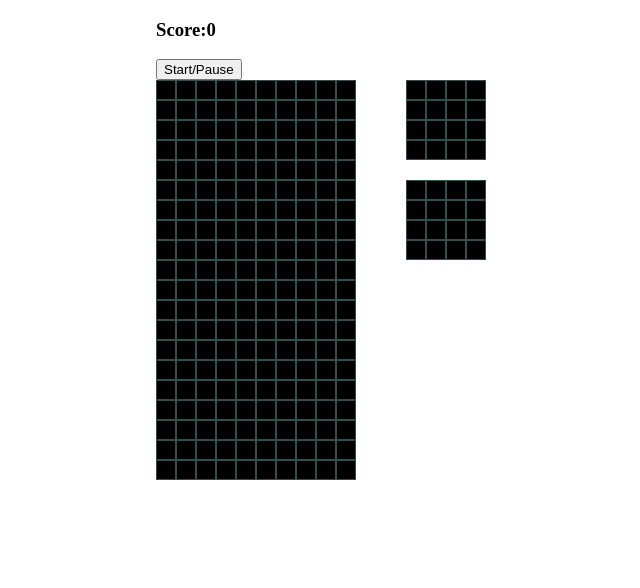
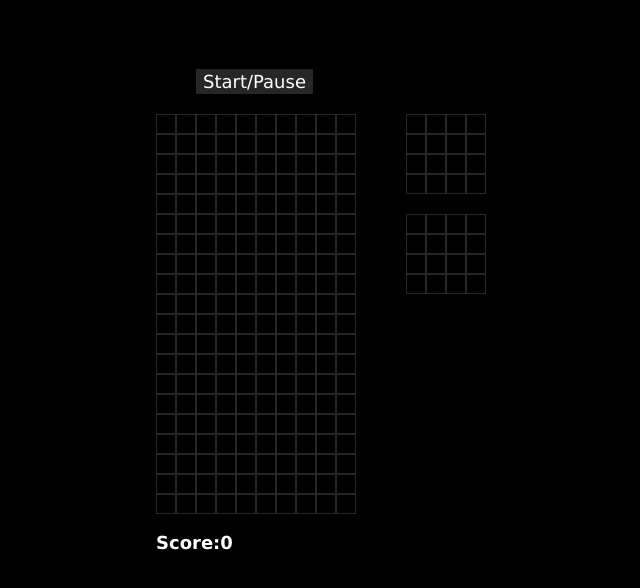
Before and after one commit to Depicar/depicar.github.io, a plain HTML site: page index.html in a window 1280 px wide. Shown: the whole page, without its empty margins (319-959 px from the left). Drawn offline with Linux system fonts and the light colour scheme.

Commit message:
style changes

```diff
--- a/index.html
+++ b/index.html
@@ -7,7 +7,7 @@
         <title>Basic Tetris</title>
     </head>
     <body>
-        <h3>Score:<span id="score">0</span></h3>
+
         <button id="start-button">Start/Pause</button>
 
         <div class="container">
@@ -212,16 +212,16 @@
                 <div></div>
                 <div></div>
                 <div></div>
-                <div class="taken" style="border:1px solid white"></div>
-                <div class="taken" style="border:1px solid white"></div>
-                <div class="taken" style="border:1px solid white"></div>
-                <div class="taken" style="border:1px solid white"></div>
-                <div class="taken" style="border:1px solid white"></div>
-                <div class="taken" style="border:1px solid white"></div>
-                <div class="taken" style="border:1px solid white"></div>
-                <div class="taken" style="border:1px solid white"></div>
-                <div class="taken" style="border:1px solid white"></div>
-                <div class="taken" style="border:1px solid white"></div>
+                <div class="taken" style="border:1px solid black"></div>
+                <div class="taken" style="border:1px solid black"></div>
+                <div class="taken" style="border:1px solid black"></div>
+                <div class="taken" style="border:1px solid black"></div>
+                <div class="taken" style="border:1px solid black"></div>
+                <div class="taken" style="border:1px solid black"></div>
+                <div class="taken" style="border:1px solid black"></div>
+                <div class="taken" style="border:1px solid black"></div>
+                <div class="taken" style="border:1px solid black"></div>
+                <div class="taken" style="border:1px solid black"></div>
             </div>
 
             <div class="mini-grid">
@@ -263,6 +263,8 @@
             </div>
         </div>
 
+        <h3 style="font-family: verdana; color: white; font-size: large;">Score:<span id="score">0</span></h3>
+
 
 
     </body>
--- a/style.css
+++ b/style.css
@@ -1,3 +1,7 @@
+html, body {
+    height: 80%;
+}
+
 html {
     display: table;
     margin: auto;
@@ -6,6 +10,7 @@ html {
 body {
     display: table-cell;
     vertical-align: middle;
+    background-color: black;
 }
 
 .container {
@@ -21,7 +26,7 @@ body {
 }
 
 .grid div {
-    border:1px solid darkslategrey;
+    border:1px solid rgb(39, 39, 39);
     height: 18px;
     width: 18px;
 
@@ -41,10 +46,29 @@ body {
 }
 
 .mini-grid div  {
-    border:1px solid darkslategrey;
+    border:1px solid rgb(39, 39, 39);
     height: 18px;
     width: 18px;
 }
+
+#start-button {
+    font-family: verdana;
+    font-size: large;
+    color: white;
+    background-color: rgb(39, 39, 39);
+    margin-bottom: 20px;
+    margin-left: 40px;
+    border: 1px solid rgb(39, 39, 39);
+}
+
+#score {
+    font-family: verdana;
+    font-size: large;
+    color: whites;
+    background-color: black;
+    margin-bottom: 50px;
+}
+
 
 .hold-grid {
     margin-top: 100px;
@@ -57,7 +81,7 @@ body {
 }
 
 .hold-grid div  {
-    border:1px solid darkslategrey;
+    border:1px solid rgb(39, 39, 39);
     height: 18px;
     width: 18px;
 }
```
